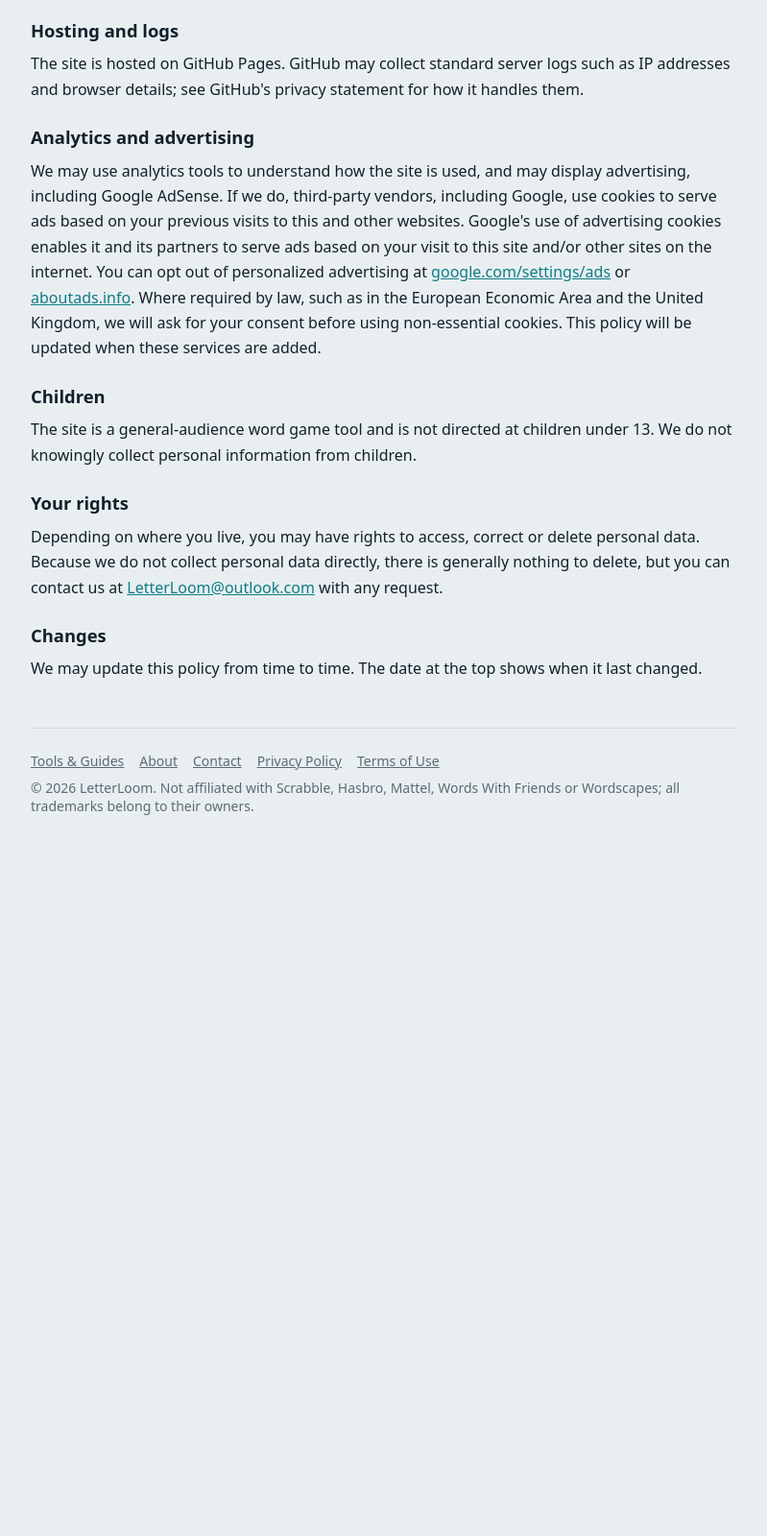
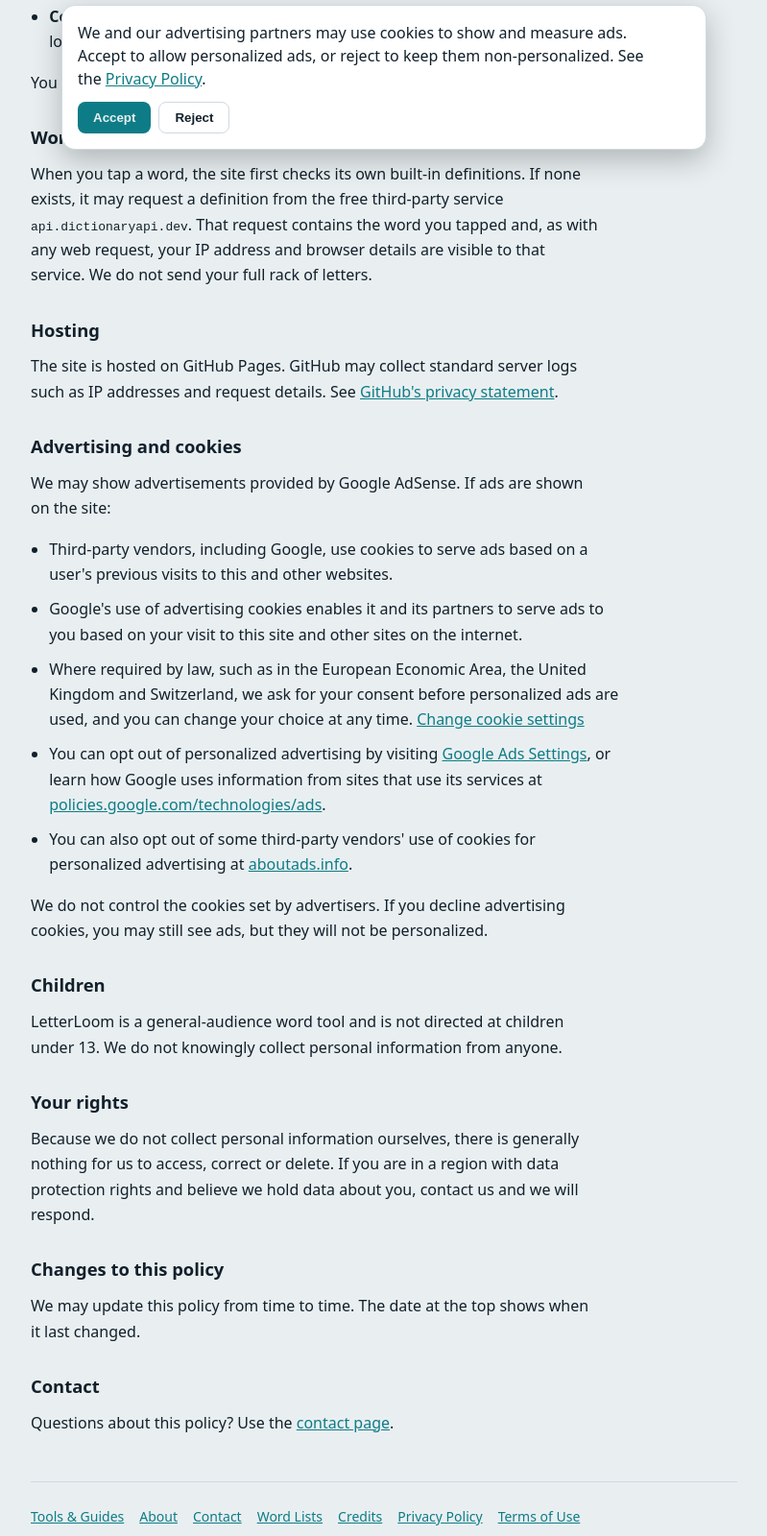
Before and after one commit to burrell001-max/LetterLoom, a plain HTML site: page privacy.html in a window 1280 px wide. Shown: the part 632-2232 px from the top of the page at 96% size, without its empty margins (240-1039 px from the left). Before the commit the page ends 1535 px from the top, so only its background shows below. Drawn offline with Linux system fonts and the light colour scheme.

Commit message:
Add files via upload

```diff
--- a/privacy.html
+++ b/privacy.html
@@ -1,21 +1,73 @@
 <!DOCTYPE html>
-<html lang="en"><head><meta charset="utf-8"><meta name="viewport" content="width=device-width,initial-scale=1">
-<title>Privacy Policy | LetterLoom</title><link rel="manifest" href="manifest.webmanifest"><link rel="apple-touch-icon" href="apple-touch-icon.png"><meta name="description" content="Privacy Policy for LetterLoom: what data is and is not collected.">
+<html lang="en"><head><meta charset="utf-8">
+<meta name="viewport" content="width=device-width,initial-scale=1">
+<title>Privacy Policy | LetterLoom</title>
+<meta name="description" content="How LetterLoom handles your data, including cookies, local storage, third-party dictionary lookups and Google advertising.">
 <link rel="canonical" href="https://burrell001-max.github.io/LetterLoom/privacy.html">
+<meta name="robots" content="index,follow">
+<meta name="theme-color" content="#0e7c86">
 <script>try{var t=localStorage.t;if(t=='d'||(!t&&matchMedia('(prefers-color-scheme:dark)').matches))document.documentElement.classList.add('dark')}catch(e){}</script>
-<style>:root{--bg:#e9eff1;--card:#fff;--fg:#12202b;--mut:#5b6b76;--line:#cfdae0;--acc:#0e7c86;--tile:#f2b544;--tt:#2a1d00}.dark{--bg:#0e1519;--card:#17222a;--fg:#e8eef1;--mut:#92a3ad;--line:#27363f;--acc:#43c0cb;--tile:#e8a93a}
-*{box-sizing:border-box}body{margin:0;background:var(--bg);color:var(--fg);font-family:ui-rounded,Avenir Next,Seagull,system-ui,sans-serif}
-.w{max-width:48rem;margin:0 auto;padding:1rem}.logo{display:flex;align-items:center;gap:.5rem;font-weight:800;font-size:1.1rem;color:inherit;text-decoration:none}.tile{background:var(--tile);color:var(--tt);width:2rem;height:2rem;display:grid;place-items:center;border-radius:6px;box-shadow:0 2px 0 rgba(0,0,0,.25)}
-h1{font-size:2rem;margin:1.5rem 0 0}.pg h2{font-size:1.15rem;margin:1.5rem 0 0}.pg p,.pg li{margin:.6rem 0 0;line-height:1.65}.pg ul{padding-left:1.2rem}.pg a{color:var(--acc)}
-.ft{margin-top:3rem;padding:1.5rem 0;border-top:1px solid var(--line);font-size:.875rem;color:var(--mut)}.ft a{margin-right:1rem;color:inherit}</style></head><body><div class="w">
-<header><a class="logo" href="./"><span class="tile">W</span>LetterLoom</a></header>
-<main class="pg"><h1>Privacy Policy</h1><p><b>Last updated: November 14, 2026</b></p>
-<p>This policy explains what LetterLoom (&ldquo;we&rdquo;, &ldquo;the site&rdquo;) does with information when you use it. Site owner: Kent Williams, <a href="mailto:LetterLoom@outlook.com">LetterLoom@outlook.com</a>.</p>
-<h2>Letters you type</h2><p>Word solving happens entirely in your browser. The letters and filters you enter are not sent to our servers or stored by us. The letters are placed in the page address after a # symbol so you can share or bookmark a search; that part of the address is not sent to the server when the page loads.</p>
-<h2>Information stored on your device</h2><p>We use your browser's local storage only to remember your light or dark theme choice and, on the Daily Rack page, the words you found that day. It stays on your device.</p>
-<h2>Definitions</h2><p>When you tap a word, the site may request its definition from a third-party dictionary service (dictionaryapi.dev). That request includes the word you tapped and your IP address, as with any web request, and is governed by that service's own practices.</p>
-<h2>Hosting and logs</h2><p>The site is hosted on GitHub Pages. GitHub may collect standard server logs such as IP addresses and browser details; see GitHub's privacy statement for how it handles them.</p>
-<h2>Analytics and advertising</h2><p>We may use analytics tools to understand how the site is used, and may display advertising, including Google AdSense. If we do, third-party vendors, including Google, use cookies to serve ads based on your previous visits to this and other websites. Google's use of advertising cookies enables it and its partners to serve ads based on your visit to this site and/or other sites on the internet. You can opt out of personalized advertising at <a href="https://www.google.com/settings/ads" rel="noopener">google.com/settings/ads</a> or <a href="https://www.aboutads.info" rel="noopener">aboutads.info</a>. Where required by law, such as in the European Economic Area and the United Kingdom, we will ask for your consent before using non-essential cookies. This policy will be updated when these services are added.</p>
-<h2>Children</h2><p>The site is a general-audience word game tool and is not directed at children under 13. We do not knowingly collect personal information from children.</p>
-<h2>Your rights</h2><p>Depending on where you live, you may have rights to access, correct or delete personal data. Because we do not collect personal data directly, there is generally nothing to delete, but you can contact us at <a href="mailto:LetterLoom@outlook.com">LetterLoom@outlook.com</a> with any request.</p>
-<h2>Changes</h2><p>We may update this policy from time to time. The date at the top shows when it last changed.</p></main><footer class="ft"><nav aria-label="Footer"><a href="guides.html">Tools &amp; Guides</a><a href="about.html">About</a><a href="contact.html">Contact</a><a href="privacy.html">Privacy Policy</a><a href="terms.html">Terms of Use</a></nav><p style="margin-top:.6rem">&copy; 2026 LetterLoom. Not affiliated with Scrabble, Hasbro, Mattel, Words With Friends or Wordscapes; all trademarks belong to their owners.</p></footer></div><script>if('serviceWorker' in navigator)addEventListener('load',()=>navigator.serviceWorker.register('sw.js').catch(()=>{}))</script></body></html>
+<style>
+*{box-sizing:border-box}:root{--bg:#e9eff1;--card:#fff;--fg:#12202b;--mut:#5b6b76;--line:#cfdae0;--acc:#0e7c86;--tile:#f2b544;--tt:#2a1d00}
+.dark{--bg:#0e1519;--card:#17222a;--fg:#e8eef1;--mut:#92a3ad;--line:#27363f;--acc:#43c0cb;--tile:#e8a93a}
+body{margin:0;background:var(--bg);color:var(--fg);font-family:ui-rounded,Avenir Next,Seagull,system-ui,sans-serif;line-height:1.65}
+.w{max-width:48rem;margin:0 auto;padding:1rem 1rem 3rem}
+header a.b{display:inline-flex;align-items:center;gap:.5rem;font-weight:800;font-size:1.125rem;color:var(--fg);text-decoration:none}
+.tile{background:var(--tile);color:var(--tt);font-weight:800;border-radius:6px;box-shadow:0 2px 0 rgba(0,0,0,.25);width:2rem;height:2rem;display:inline-grid;place-items:center}
+h1{font-size:2rem;line-height:1.2;font-weight:800;margin:1.5rem 0 .5rem}h2{font-size:1.15rem;font-weight:800;margin:1.8rem 0 .2rem}
+p,li{max-width:65ch;margin:.6rem 0}ul{padding-left:1.2rem}a{color:var(--acc);text-decoration:underline}.mut{color:var(--mut)}
+button.l{background:none;border:0;padding:0;color:var(--acc);text-decoration:underline;font:inherit;cursor:pointer}
+.ft{margin-top:3rem;padding-top:1.5rem;border-top:1px solid var(--line);font-size:.875rem;color:var(--mut)}.ft a{margin-right:1rem}
+</style></head>
+<body><div class="w">
+<header><a class="b" href="./"><span class="tile">L</span>LetterLoom</a></header>
+<main>
+<h1>Privacy Policy</h1>
+<p class="mut">Last updated: November 14, 2026</p>
+<p>LetterLoom is a free word unscrambler and anagram solver. This policy explains what information is and is not collected when you use the site. We have no accounts, sign-ups or forms that ask for personal details.</p>
+
+<h2>Letters you type stay in your browser</h2>
+<p>Solving happens entirely on your device. The letters, filters and word list choices you enter are not sent to our servers. The page address may update with your letters (for example <code>#aeinrst</code>) so you can bookmark or share a rack; that part of the address stays in your browser and is not sent to the site when the page loads.</p>
+
+<h2>Data stored on your device</h2>
+<ul>
+<li><b>Theme preference.</b> We save your light or dark choice in your browser's local storage.</li>
+<li><b>Cached files.</b> A service worker may store the site's pages and word lists so it loads faster and works offline.</li>
+<li><b>Consent choice.</b> If a cookie banner is shown, we remember your answer in local storage.</li>
+</ul>
+<p>You can clear these at any time from your browser's site settings.</p>
+
+<h2>Word definitions</h2>
+<p>When you tap a word, the site first checks its own built-in definitions. If none exists, it may request a definition from the free third-party service <code>api.dictionaryapi.dev</code>. That request contains the word you tapped and, as with any web request, your IP address and browser details are visible to that service. We do not send your full rack of letters.</p>
+
+<h2>Hosting</h2>
+<p>The site is hosted on GitHub Pages. GitHub may collect standard server logs such as IP addresses and request details. See <a href="https://docs.github.com/site-policy/privacy-policies/github-general-privacy-statement" rel="noopener">GitHub's privacy statement</a>.</p>
+
+<h2>Advertising and cookies</h2>
+<p>We may show advertisements provided by Google AdSense. If ads are shown on the site:</p>
+<ul>
+<li>Third-party vendors, including Google, use cookies to serve ads based on a user's previous visits to this and other websites.</li>
+<li>Google's use of advertising cookies enables it and its partners to serve ads to you based on your visit to this site and other sites on the internet.</li>
+<li>Where required by law, such as in the European Economic Area, the United Kingdom and Switzerland, we ask for your consent before personalized ads are used, and you can change your choice at any time. <button type="button" class="l" id="cc-reopen">Change cookie settings</button></li>
+<li>You can opt out of personalized advertising by visiting <a href="https://adssettings.google.com" rel="noopener">Google Ads Settings</a>, or learn how Google uses information from sites that use its services at <a href="https://policies.google.com/technologies/ads" rel="noopener">policies.google.com/technologies/ads</a>.</li>
+<li>You can also opt out of some third-party vendors' use of cookies for personalized advertising at <a href="https://www.aboutads.info" rel="noopener">aboutads.info</a>.</li>
+</ul>
+<p>We do not control the cookies set by advertisers. If you decline advertising cookies, you may still see ads, but they will not be personalized.</p>
+
+<h2>Children</h2>
+<p>LetterLoom is a general-audience word tool and is not directed at children under 13. We do not knowingly collect personal information from anyone.</p>
+
+<h2>Your rights</h2>
+<p>Because we do not collect personal information ourselves, there is generally nothing for us to access, correct or delete. If you are in a region with data protection rights and believe we hold data about you, contact us and we will respond.</p>
+
+<h2>Changes to this policy</h2>
+<p>We may update this policy from time to time. The date at the top shows when it last changed.</p>
+
+<h2>Contact</h2>
+<p>Questions about this policy? Use the <a href="contact.html">contact page</a>.</p>
+</main>
+<footer class="ft"><nav aria-label="Footer"><a href="guides.html">Tools &amp; Guides</a><a href="about.html">About</a><a href="contact.html">Contact</a><a href="word-lists.html">Word Lists</a><a href="credits.html">Credits</a><a href="privacy.html">Privacy Policy</a><a href="terms.html">Terms of Use</a></nav>
+<p>&copy; 2026 LetterLoom.</p></footer>
+</div>
+<script src="consent.js" defer></script>
+</body></html>
```
